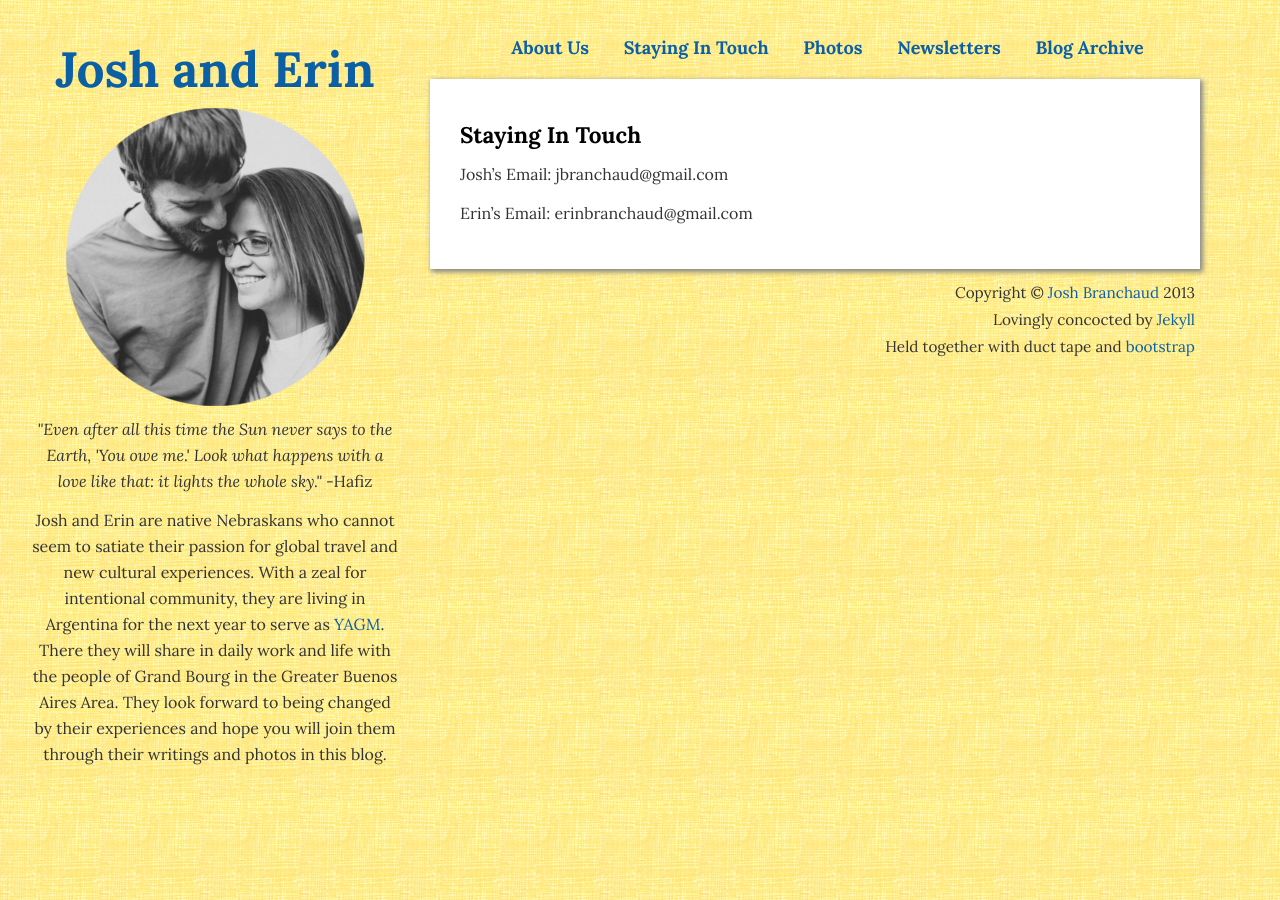
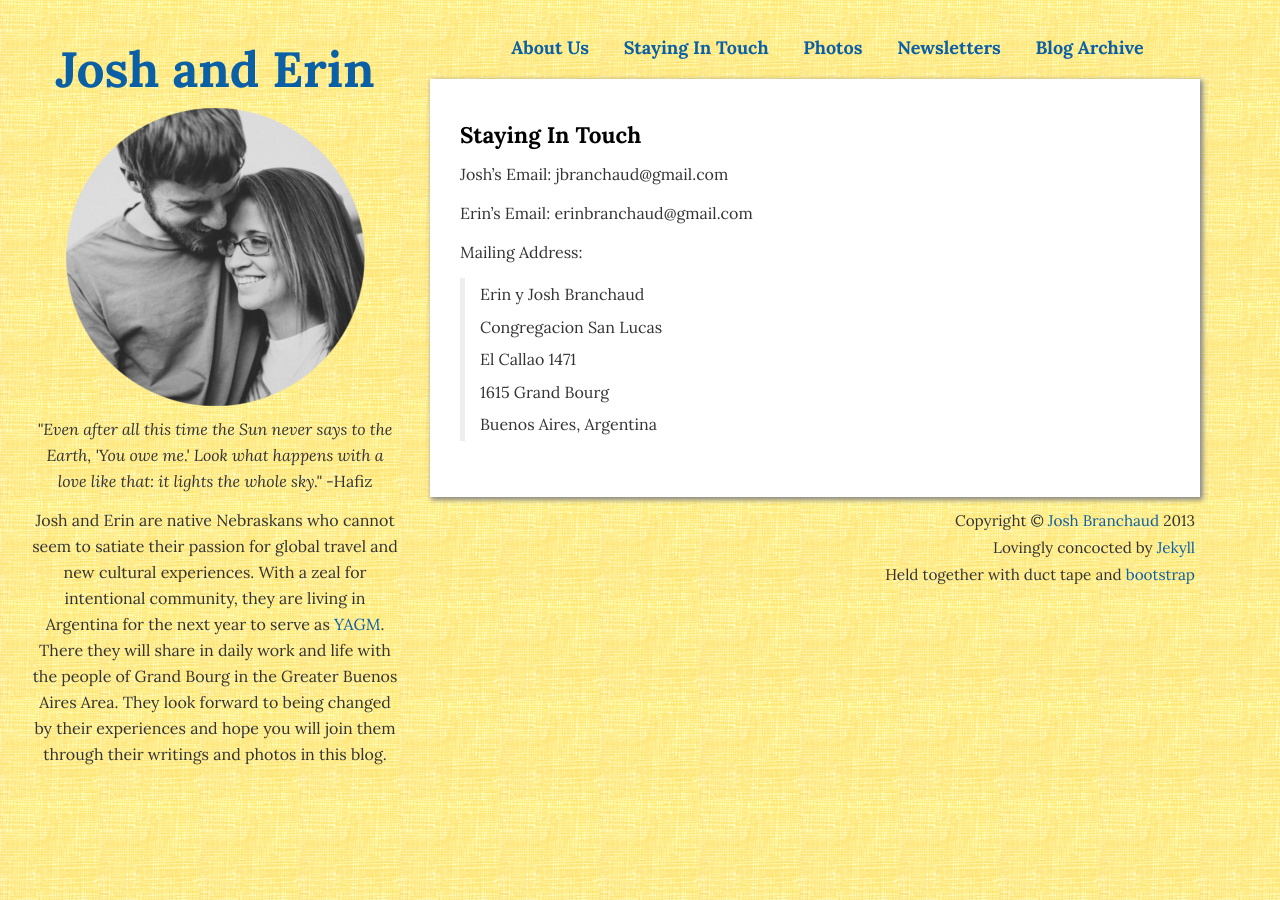
Before and after one commit to simhagate/joshanderin.com, a Jekyll site: the page built from contact.md, in a window 1280 px wide. Built offline with Jekyll 4.4.1, drawn with Linux system fonts in a browser that asks for light colours.

Commit message:
Updating the contact page with our mailing address here in Argentina.

```diff
--- a/contact.md
+++ b/contact.md
@@ -8,3 +8,15 @@ title: Staying In Touch
 Josh's Email: jbranchaud@gmail.com
 
 Erin's Email: erinbranchaud@gmail.com
+
+Mailing Address:
+
+> Erin y Josh Branchaud
+>
+> Congregacion San Lucas
+>
+> El Callao 1471
+>
+> 1615 Grand Bourg
+>
+> Buenos Aires, Argentina
```
